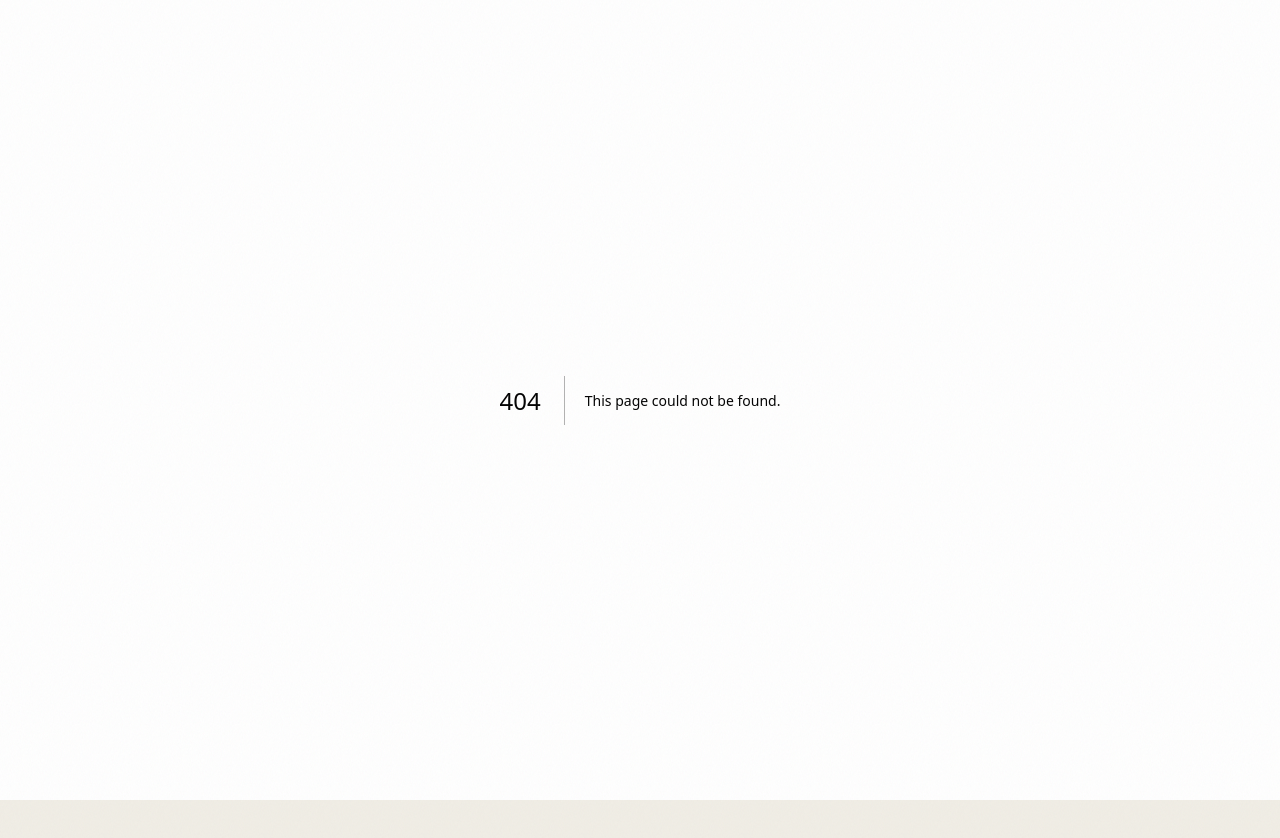
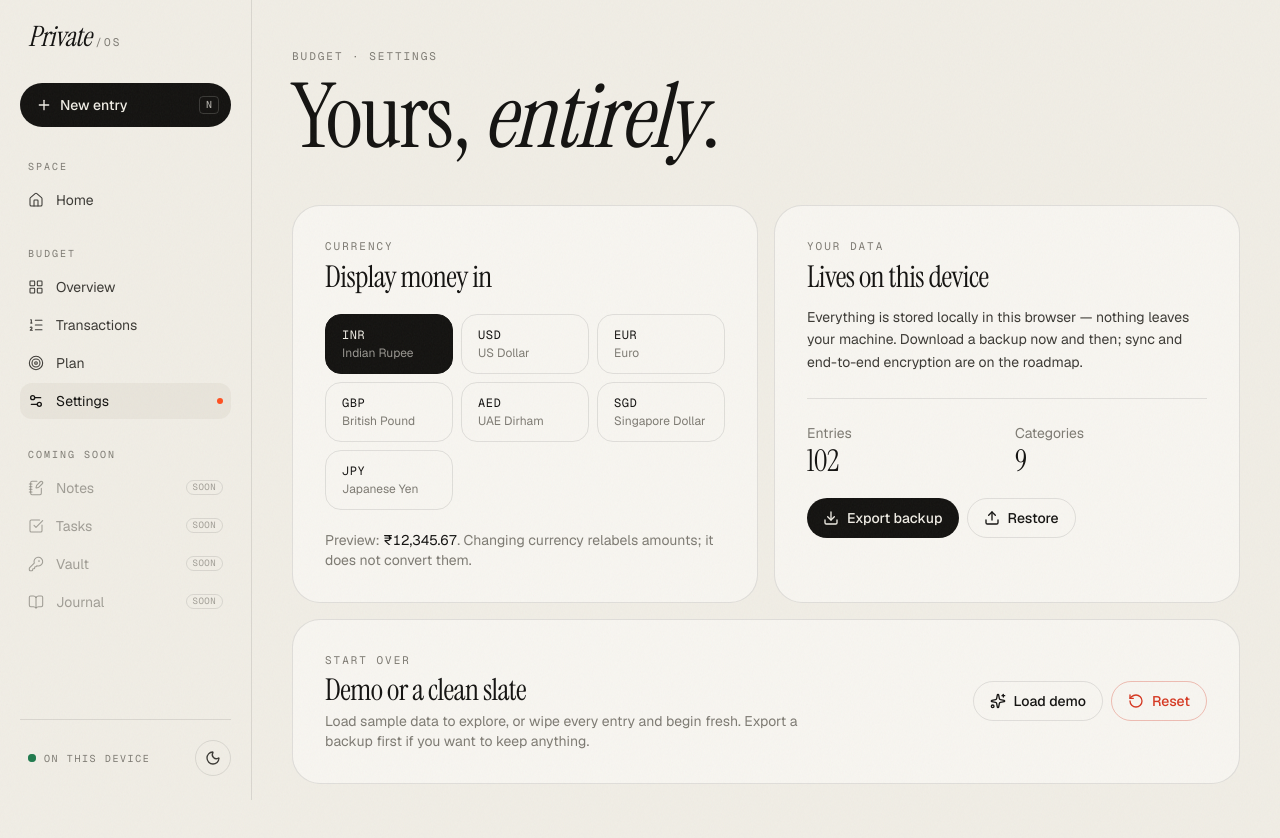
Before and after one commit to rohaanmgeorge/privateopss, a Next.js app: page /budget/settings in a window 1280 px wide. Before the commit this address had no page. Shown: the top 838 px of the page. Before the commit the page ends 800 px from the top, so only its background shows below. Built offline with nearby package versions, Linux system fonts and the light colour scheme.

Commit message:
Add settings: currency, JSON backup/restore, demo data, reset
Co-Authored-By: Claude Opus 5.5 <noreply@anthropic.com>

```diff
--- /dev/null
+++ b/src/app/(os)/budget/settings/page.tsx
@@ -0,0 +1,8 @@
+import type { Metadata } from "next";
+import { SettingsView } from "@/components/budget/settings-view";
+
+export const metadata: Metadata = { title: "Budget settings" };
+
+export default function SettingsPage() {
+  return <SettingsView />;
+}
--- /dev/null
+++ b/src/components/budget/settings-view.tsx
@@ -0,0 +1,170 @@
+"use client";
+
+import { Download, RotateCcw, Sparkles, Upload } from "lucide-react";
+import { useRef, useState } from "react";
+import { PageHeader } from "@/components/shell/page-header";
+import { Button, Eyebrow, Panel } from "@/components/ui/primitives";
+import { useToast } from "@/components/ui/toast";
+import { money } from "@/lib/budget/format";
+import { budget } from "@/lib/budget/store";
+import type { BudgetState } from "@/lib/budget/types";
+import { BudgetGate } from "./budget-gate";
+
+const CURRENCIES = [
+  { code: "INR", locale: "en-IN", label: "Indian Rupee" },
+  { code: "USD", locale: "en-US", label: "US Dollar" },
+  { code: "EUR", locale: "de-DE", label: "Euro" },
+  { code: "GBP", locale: "en-GB", label: "British Pound" },
+  { code: "AED", locale: "en-AE", label: "UAE Dirham" },
+  { code: "SGD", locale: "en-SG", label: "Singapore Dollar" },
+  { code: "JPY", locale: "ja-JP", label: "Japanese Yen" },
+];
+
+export function SettingsView() {
+  return <BudgetGate>{(state) => <Settings state={state} />}</BudgetGate>;
+}
+
+function Settings({ state }: { state: BudgetState }) {
+  const toast = useToast();
+  const fileRef = useRef<HTMLInputElement>(null);
+  const [confirmReset, setConfirmReset] = useState(false);
+
+  const exportBackup = () => {
+    const blob = new Blob([budget.exportJSON()], { type: "application/json" });
+    const url = URL.createObjectURL(blob);
+    const a = document.createElement("a");
+    a.href = url;
+    a.download = `private-os-backup-${new Date().toISOString().slice(0, 10)}.json`;
+    a.click();
+    URL.revokeObjectURL(url);
+    toast.show("Backup downloaded");
+  };
+
+  const importBackup = async (file: File) => {
+    try {
+      budget.importJSON(await file.text());
+      toast.show("Backup restored");
+    } catch (e) {
+      toast.show(e instanceof Error ? e.message : "Couldn’t read that file");
+    }
+  };
+
+  return (
+    <>
+      <PageHeader
+        eyebrow="Budget · settings"
+        title={
+          <>
+            Yours, <em>entirely</em>.
+          </>
+        }
+      />
+
+      <div className="grid gap-4 md:grid-cols-2">
+        <Panel className="p-6 md:p-8">
+          <Eyebrow>Currency</Eyebrow>
+          <h2 className="display mt-2 text-3xl">Display money in</h2>
+          <div className="mt-6 grid grid-cols-2 gap-2 sm:grid-cols-3">
+            {CURRENCIES.map((c) => {
+              const on = state.settings.currency === c.code;
+              return (
+                <button
+                  key={c.code}
+                  type="button"
+                  aria-pressed={on}
+                  onClick={() => budget.updateSettings({ currency: c.code, locale: c.locale })}
+                  className={`rounded-2xl border px-4 py-3 text-left transition ${on ? "border-ink bg-ink text-paper" : "border-line hover:border-line-strong"}`}
+                >
+                  <span className="block font-mono text-xs tracking-wider">{c.code}</span>
+                  <span className={`mt-0.5 block truncate text-xs ${on ? "text-paper/60" : "text-muted"}`}>{c.label}</span>
+                </button>
+              );
+            })}
+          </div>
+          <p className="mt-5 text-sm text-muted">
+            Preview: <span className="tabular text-ink">{money(1234567, state.settings)}</span>. Changing currency relabels amounts; it does not convert them.
+          </p>
+        </Panel>
+
+        <Panel className="p-6 md:p-8">
+          <Eyebrow>Your data</Eyebrow>
+          <h2 className="display mt-2 text-3xl">Lives on this device</h2>
+          <p className="mt-4 text-sm leading-relaxed text-ink-2">
+            Everything is stored locally in this browser — nothing leaves your machine. Download a backup now and then; sync
+            and end-to-end encryption are on the roadmap.
+          </p>
+          <dl className="mt-6 grid grid-cols-2 gap-4 border-t border-line pt-6 text-sm">
+            <div>
+              <dt className="text-muted">Entries</dt>
+              <dd className="display tabular mt-1 text-3xl">{state.transactions.length}</dd>
+            </div>
+            <div>
+              <dt className="text-muted">Categories</dt>
+              <dd className="display tabular mt-1 text-3xl">{state.categories.length}</dd>
+            </div>
+          </dl>
+          <div className="mt-6 flex flex-wrap gap-2">
+            <Button variant="primary" onClick={exportBackup}>
+              <Download className="size-4" /> Export backup
+            </Button>
+            <Button onClick={() => fileRef.current?.click()}>
+              <Upload className="size-4" /> Restore
+            </Button>
+            <input
+              ref={fileRef}
+              type="file"
+              accept="application/json"
+              hidden
+              onChange={(e) => {
+                const f = e.target.files?.[0];
+                if (f) importBackup(f);
+                e.target.value = "";
+              }}
+            />
+          </div>
+        </Panel>
+
+        <Panel className="p-6 md:col-span-2 md:p-8">
+          <div className="flex flex-col gap-6 md:flex-row md:items-center md:justify-between">
+            <div>
+              <Eyebrow>Start over</Eyebrow>
+              <h2 className="display mt-2 text-3xl">Demo or a clean slate</h2>
+              <p className="mt-2 max-w-lg text-sm text-muted">
+                Load sample data to explore, or wipe every entry and begin fresh. Export a backup first if you want to keep anything.
+              </p>
+            </div>
+            <div className="flex flex-wrap gap-2">
+              <Button
+                onClick={() => {
+                  budget.loadDemo();
+                  toast.show("Demo data loaded");
+                }}
+              >
+                <Sparkles className="size-4" /> Load demo
+              </Button>
+              {confirmReset ? (
+                <>
+                  <Button onClick={() => setConfirmReset(false)}>Cancel</Button>
+                  <Button
+                    variant="danger"
+                    onClick={() => {
+                      budget.reset();
+                      setConfirmReset(false);
+                      toast.show("All entries cleared");
+                    }}
+                  >
+                    Yes, erase everything
+                  </Button>
+                </>
+              ) : (
+                <Button variant="danger" onClick={() => setConfirmReset(true)}>
+                  <RotateCcw className="size-4" /> Reset
+                </Button>
+              )}
+            </div>
+          </div>
+        </Panel>
+      </div>
+    </>
+  );
+}
```
